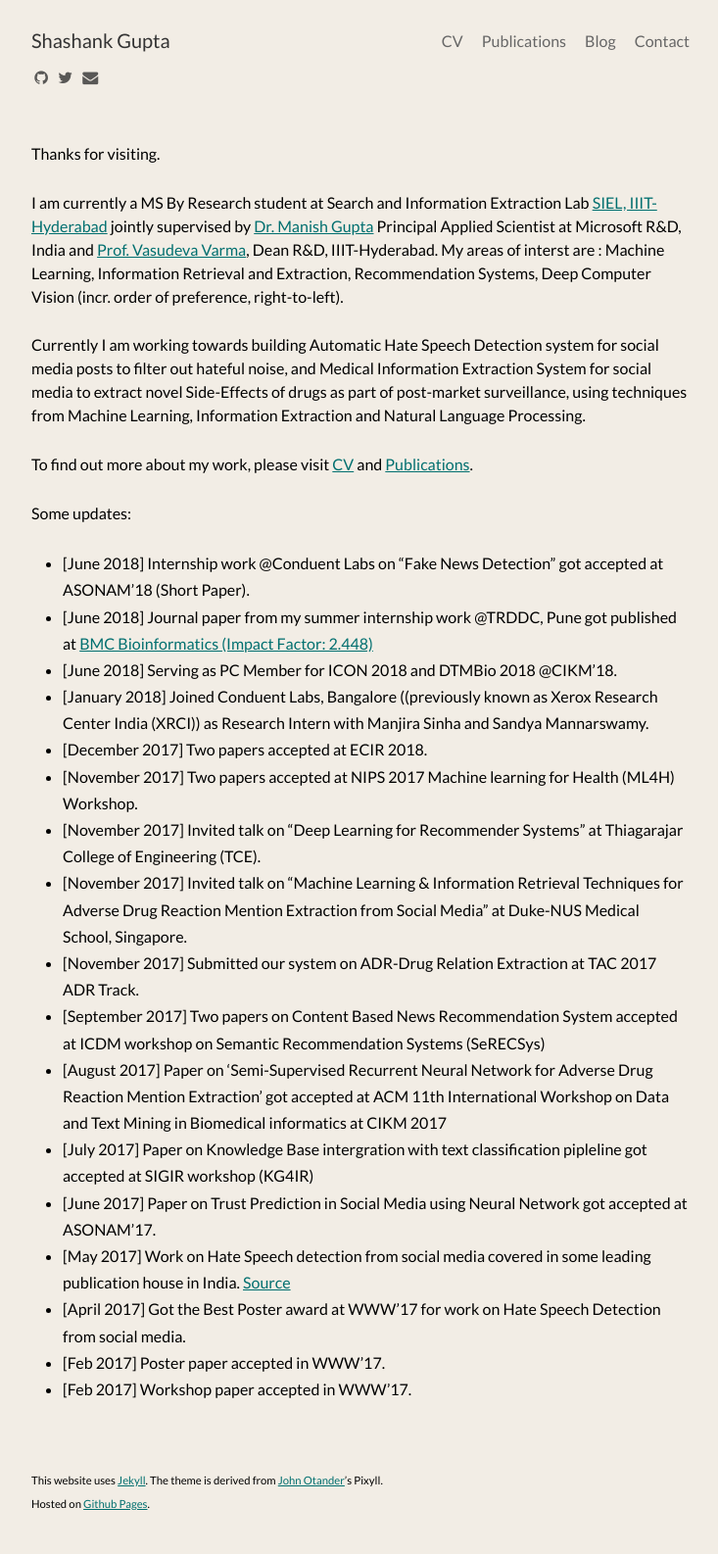
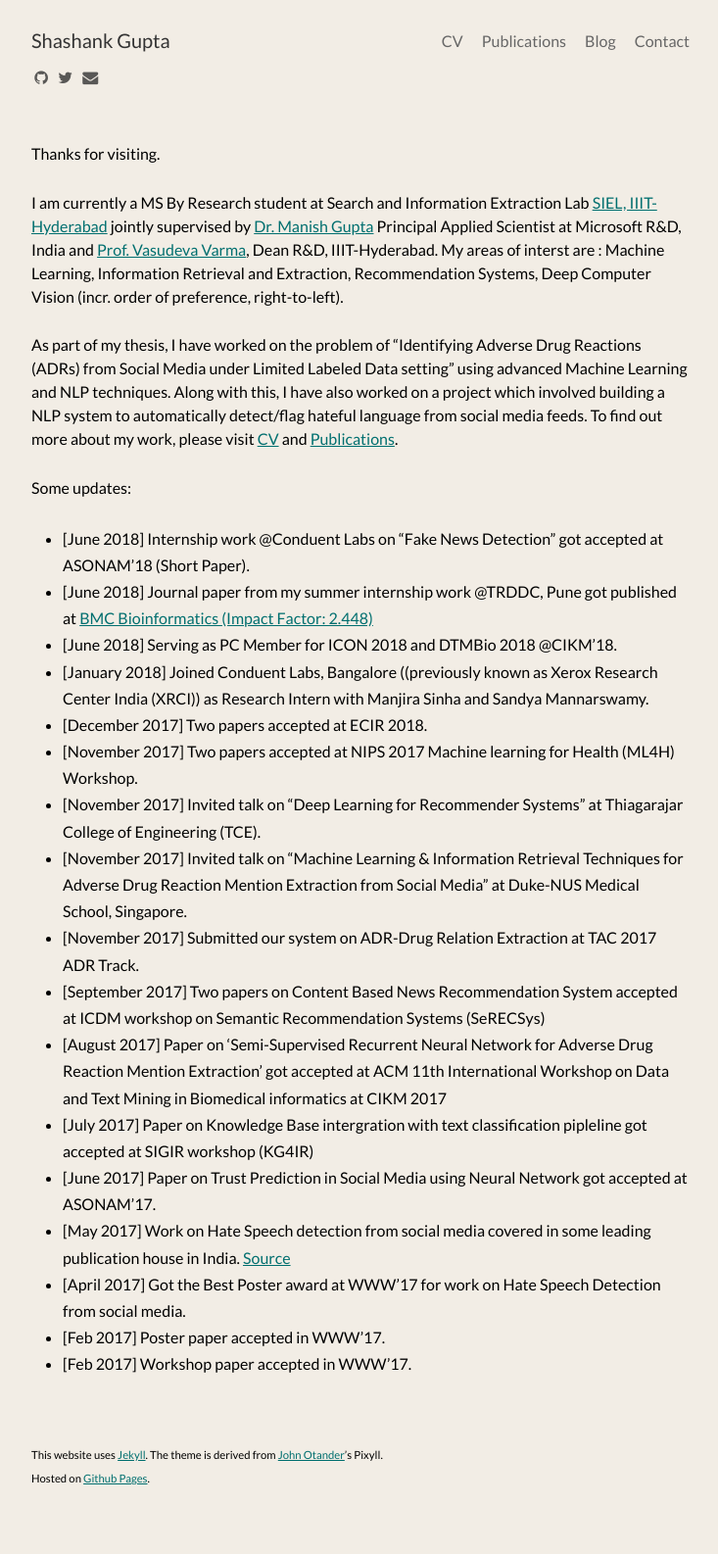
Before and after one commit to shashankg7/shashankg7.github.io, a Jekyll site: the page built from index.md, in a window 1280 px wide. Shown: the whole page at 98% size, without its empty margins (272-1005 px from the left). Built offline with Jekyll 4.4.1, drawn with Linux system fonts in a browser that asks for light colours; nearby versions of some CDN libraries; after the commit the page ends 1561 px from its top, so only the background shows below that.

Commit message:
Update index.md

```diff
--- a/index.md
+++ b/index.md
@@ -7,8 +7,7 @@
 
 I am currently a MS By Research student at Search and Information Extraction Lab [SIEL, IIIT-Hyderabad](search.iiit.ac.in) jointly supervised by [Dr. Manish Gupta](https://www.microsoft.com/en-us/research/people/gmanish/?from=http%3A%2F%2Fresearch.microsoft.com%2Fen-us%2Fpeople%2Fgmanish%2F#) Principal Applied Scientist at Microsoft R&D, India and [Prof. Vasudeva Varma](https://faculty.iiit.ac.in/~vv/Home.html), Dean R&D, IIIT-Hyderabad. My areas of interst are : Machine Learning, Information Retrieval and Extraction, Recommendation Systems, Deep Computer Vision (incr. order of preference, right-to-left).
 
-Currently I am working towards building Automatic Hate Speech Detection system for social media posts to filter out hateful noise, and Medical Information Extraction System for social media to extract novel Side-Effects of drugs as part of post-market surveillance, using techniques from Machine Learning, Information Extraction and Natural Language Processing.
-
+As part of my thesis, I have worked on the problem of "Identifying Adverse Drug Reactions (ADRs) from Social Media under Limited Labeled Data setting" using advanced Machine Learning and NLP techniques. Along with this, I have also worked on a project which involved building a NLP system to automatically detect/flag hateful language from social media feeds.
 To find out more about my work, please visit [CV](/resume-final.pdf) and [Publications](/publications/).
 
 Some updates:
```
